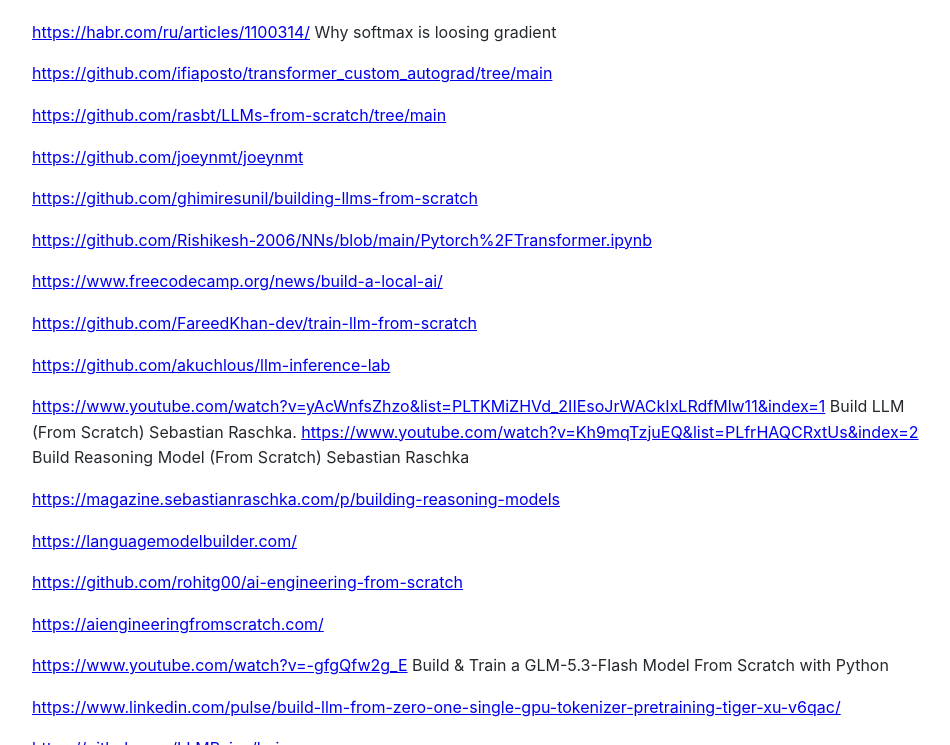
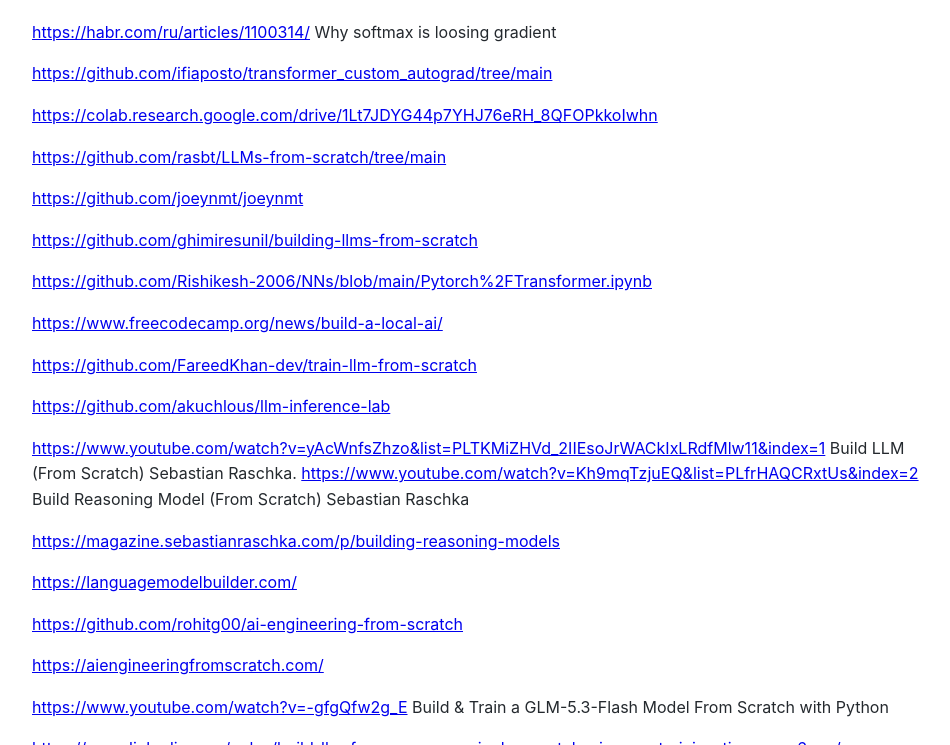
Before and after one commit to Michael-Lubinsky/michael-lubinsky.github.com, a Jekyll site: the page built from ml/from_scratch.md, in a window 1280 px wide and 900 px high, scrolled down 1483 px, cut to the strip 155-900 px from the top of the window. Shown: the whole strip, without its empty margins (158-1108 px from the left). Built offline with Jekyll 4.4.1, drawn with Linux system fonts in a browser that asks for light colours; our own code applies the rules of GitHub Pages for plain Markdown files.

Commit message:
Add additional resource links to from_scratch.md

```diff
--- a/ml/from_scratch.md
+++ b/ml/from_scratch.md
@@ -5,6 +5,8 @@
 <https://habr.com/ru/articles/1100314/> Why softmax is loosing gradient
 
 <https://github.com/ifiaposto/transformer_custom_autograd/tree/main>
+
+<https://colab.research.google.com/drive/1Lt7JDYG44p7YHJ76eRH_8QFOPkkoIwhn>
 
 <https://github.com/rasbt/LLMs-from-scratch/tree/main>
 
```
